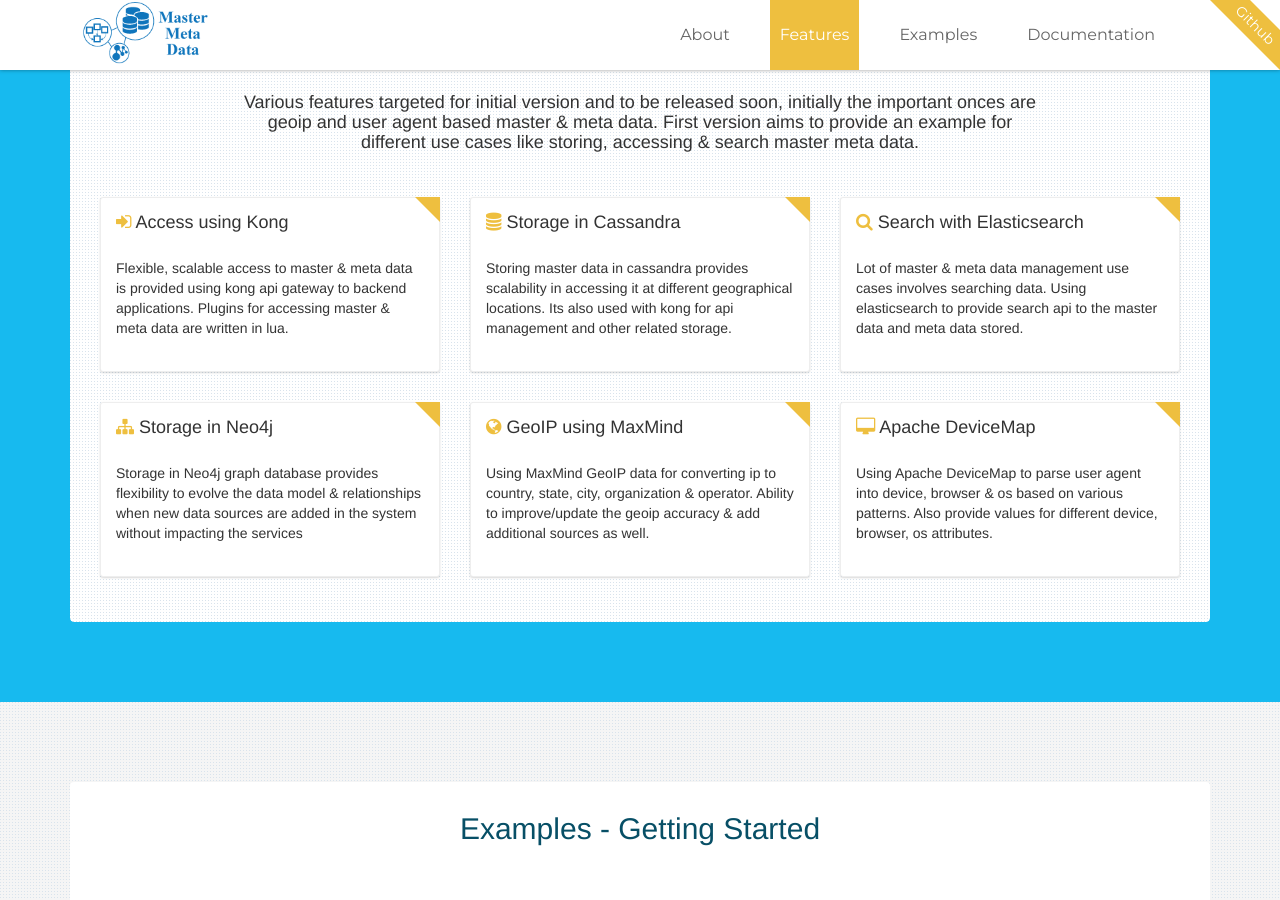
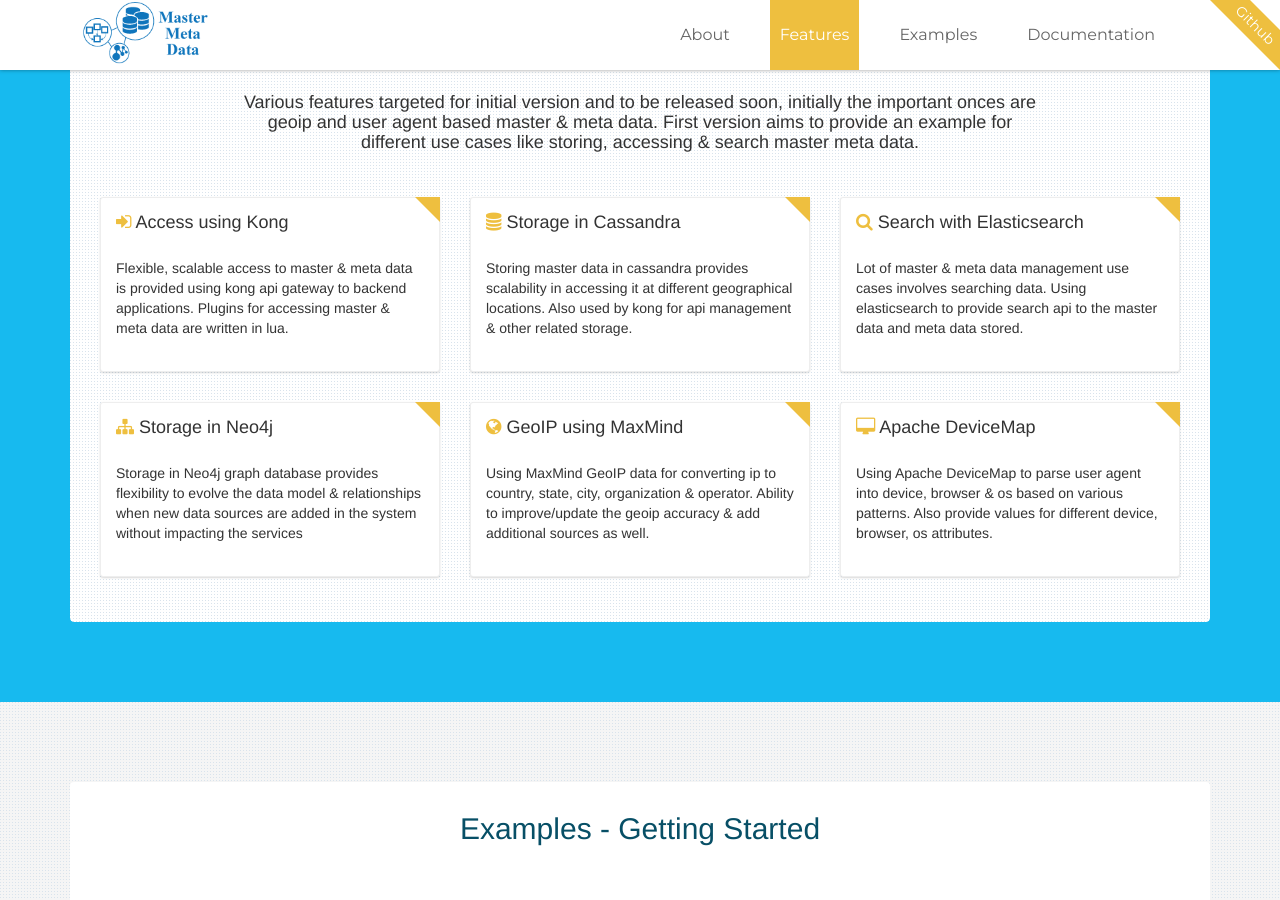
Before and after one commit to digikrit/mastermetadata, a Jekyll site: the page built from index.html, in a window 1280 px wide and 900 px high, scrolled down 1285 px. Built offline with Jekyll 4.4.1, drawn with Linux system fonts in a browser that asks for light colours; nearby versions of some CDN libraries.

Commit message:
Changed features text.

```diff
--- a/_data/features.yml
+++ b/_data/features.yml
@@ -4,7 +4,7 @@
 
 - icon: fa-database
   title: Storage in Cassandra
-  description: Storing master data in cassandra provides scalability in accessing it at different geographical locations. Its also used with kong for api management and other related storage.
+  description: Storing master data in cassandra provides scalability in accessing it at different geographical locations. Also used by kong for api management & other related storage.
 
 - icon: fa-search
   title: Search with Elasticsearch
```
